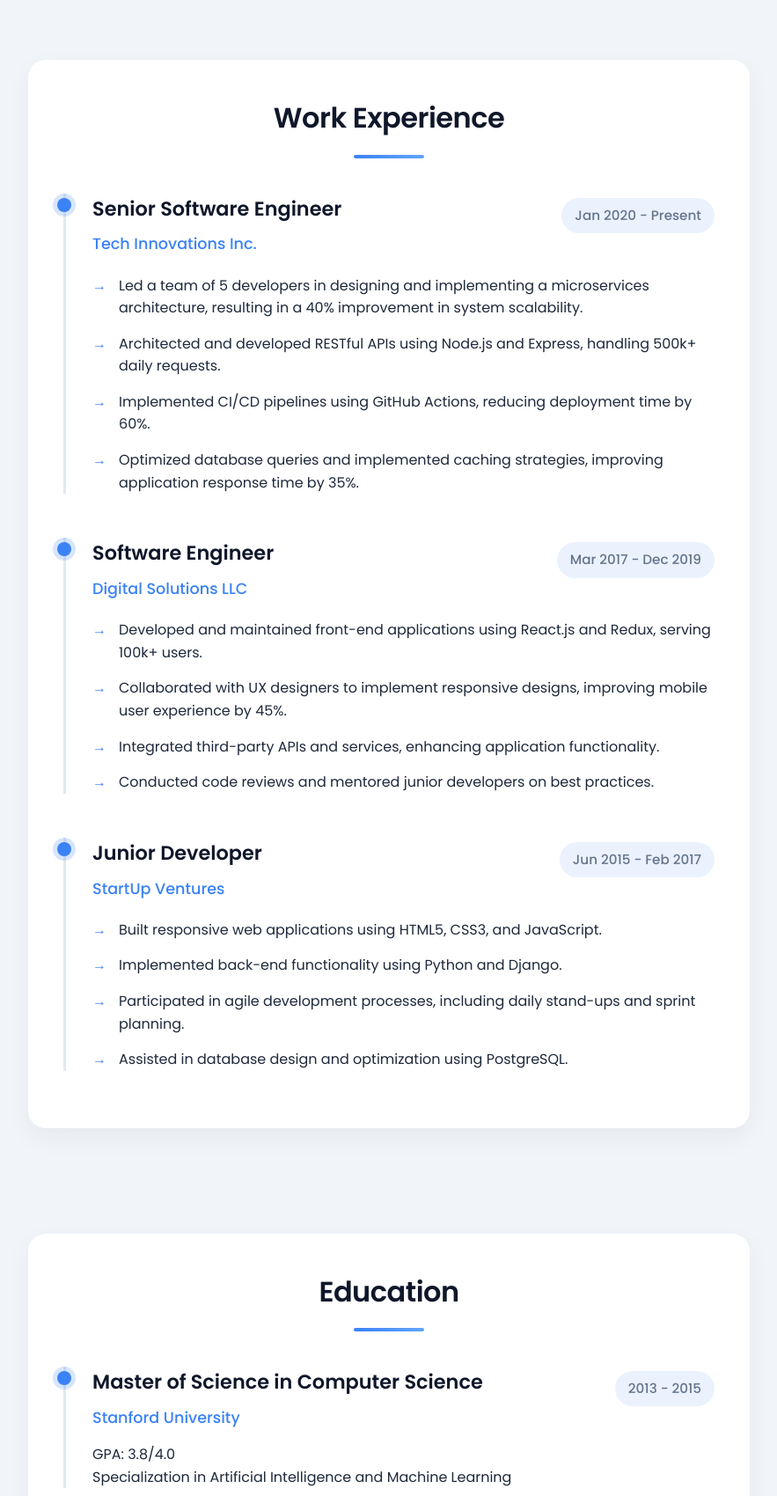
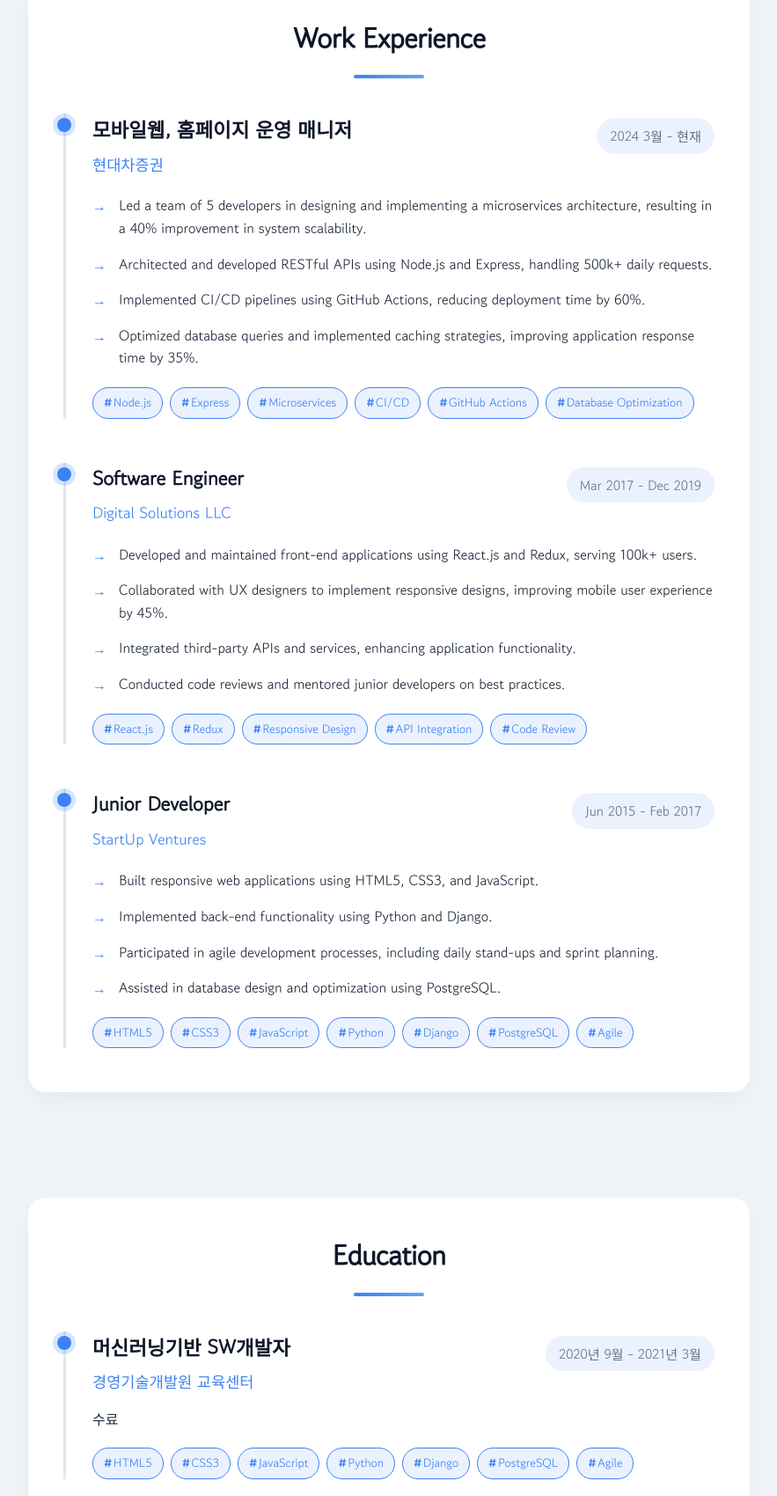
Before and after one commit to henrykimy1994/my-resume, a plain HTML site: page index.html in a window 1280 px wide. Shown: the part 1100-2800 px from the top of the page at 88% size, without its empty margins (198-1081 px from the left). Drawn offline with Linux system fonts and the light colour scheme.

Commit message:
content added
content added

```diff
--- a/index.html
+++ b/index.html
@@ -6,7 +6,11 @@
     <title>John Doe - Senior Software Engineer</title>
     <link rel="stylesheet" href="styles.css">
     <link rel="stylesheet" href="https://cdnjs.cloudflare.com/ajax/libs/font-awesome/6.4.0/css/all.min.css">
-    <link href="https://fonts.googleapis.com/css2?family=Poppins:wght@300;400;500;600;700&family=Roboto:wght@300;400;500;700&display=swap" rel="stylesheet">
+
+    <link rel="preconnect" href="https://fonts.googleapis.com">
+<link rel="preconnect" href="https://fonts.gstatic.com" crossorigin>
+<link href="https://fonts.googleapis.com/css2?family=Gowun+Dodum&display=swap" rel="stylesheet">
+
     <meta name="description" content="Professional resume of John Doe, Senior Software Engineer with expertise in JavaScript, Python, React.js, and more.">
 </head>
 <body>
@@ -18,16 +22,14 @@
                         <div class="profile-placeholder">JD</div>
                     </div>
                     <div class="name-title">
-                        <h1>John Doe</h1>
-                        <h2>Senior Software Engineer</h2>
+                        <h1>HENRY KIM</h1>
+                        <h2>중급 개발자</h2>
                     </div>
                 </div>
                 <div class="contact-info">
-                    <div class="contact-item"><i class="fas fa-envelope"></i> john.doe@email.com</div>
-                    <div class="contact-item"><i class="fas fa-phone"></i> (123) 456-7890</div>
-                    <div class="contact-item"><i class="fas fa-map-marker-alt"></i> San Francisco, CA</div>
-                    <div class="contact-item"><i class="fab fa-linkedin"></i> linkedin.com/in/johndoe</div>
-                    <div class="contact-item"><i class="fab fa-github"></i> github.com/johndoe</div>
+                    <a href="mailto:henrykimy.1994@gmail.com" target="_blank"><div class="contact-item"><i class="fas fa-envelope"></i>henrykimy.1994@gmail.com</div></a>
+                    <a href="tel:01065216641" target="_blank"><div class="contact-item"><i class="fas fa-phone"></i>010-6521-6641</div></a>
+                    <a href="https://naver.me/FPnqUq4u" target="_blank"><div class="contact-item"><i class="fas fa-map-marker-alt"></i>서울 금천구 독산산</div></a>
                 </div>
             </div>
         </header>
@@ -46,10 +48,10 @@
                     <div class="experience-item">
                         <div class="experience-header">
                             <div class="job-title-company">
-                                <h4>Senior Software Engineer</h4>
-                                <h5>Tech Innovations Inc.</h5>
+                                <h4>모바일웹, 홈페이지 운영 매니저</h4>
+                                <h5>현대차증권</h5>
                             </div>
-                            <div class="job-duration">Jan 2020 - Present</div>
+                            <div class="job-duration">2024 3월 - 현재</div>
                         </div>
                         <ul class="job-description">
                             <li>Led a team of 5 developers in designing and implementing a microservices architecture, resulting in a 40% improvement in system scalability.</li>
@@ -57,6 +59,14 @@
                             <li>Implemented CI/CD pipelines using GitHub Actions, reducing deployment time by 60%.</li>
                             <li>Optimized database queries and implemented caching strategies, improving application response time by 35%.</li>
                         </ul>
+                        <div class="job-skills">
+                            <span class="skill-tag">Node.js</span>
+                            <span class="skill-tag">Express</span>
+                            <span class="skill-tag">Microservices</span>
+                            <span class="skill-tag">CI/CD</span>
+                            <span class="skill-tag">GitHub Actions</span>
+                            <span class="skill-tag">Database Optimization</span>
+                        </div>
                     </div>
 
                     <div class="experience-item">
@@ -73,6 +83,13 @@
                             <li>Integrated third-party APIs and services, enhancing application functionality.</li>
                             <li>Conducted code reviews and mentored junior developers on best practices.</li>
                         </ul>
+                        <div class="job-skills">
+                            <span class="skill-tag">React.js</span>
+                            <span class="skill-tag">Redux</span>
+                            <span class="skill-tag">Responsive Design</span>
+                            <span class="skill-tag">API Integration</span>
+                            <span class="skill-tag">Code Review</span>
+                        </div>
                     </div>
 
                     <div class="experience-item">
@@ -89,6 +106,15 @@
                             <li>Participated in agile development processes, including daily stand-ups and sprint planning.</li>
                             <li>Assisted in database design and optimization using PostgreSQL.</li>
                         </ul>
+                        <div class="job-skills">
+                            <span class="skill-tag">HTML5</span>
+                            <span class="skill-tag">CSS3</span>
+                            <span class="skill-tag">JavaScript</span>
+                            <span class="skill-tag">Python</span>
+                            <span class="skill-tag">Django</span>
+                            <span class="skill-tag">PostgreSQL</span>
+                            <span class="skill-tag">Agile</span>
+                        </div>
                     </div>
                 </div>
             </section>
@@ -99,25 +125,49 @@
                     <div class="education-item">
                         <div class="education-header">
                             <div class="degree-institution">
-                                <h4>Master of Science in Computer Science</h4>
-                                <h5>Stanford University</h5>
+                                <h4>머신러닝기반 SW개발자</h4>
+                                <h5>경영기술개발원 교육센터</h5>
                             </div>
-                            <div class="education-duration">2013 - 2015</div>
+                            <div class="education-duration">2020년 9월 - 2021년 3월</div>
                         </div>
-                        <p>GPA: 3.8/4.0</p>
-                        <p>Specialization in Artificial Intelligence and Machine Learning</p>
+                        <p>수료</p>
+                        <div class="job-skills">
+                            <span class="skill-tag">HTML5</span>
+                            <span class="skill-tag">CSS3</span>
+                            <span class="skill-tag">JavaScript</span>
+                            <span class="skill-tag">Python</span>
+                            <span class="skill-tag">Django</span>
+                            <span class="skill-tag">PostgreSQL</span>
+                            <span class="skill-tag">Agile</span>
+                        </div>
                     </div>
 
                     <div class="education-item">
                         <div class="education-header">
                             <div class="degree-institution">
-                                <h4>Bachelor of Science in Computer Engineering</h4>
-                                <h5>University of California, Berkeley</h5>
+                                <h4>신학순결학</h4>
+                                <h5>선문대학교</h5>
                             </div>
-                            <div class="education-duration">2009 - 2013</div>
+                            <div class="education-duration">2014 - 2018</div>
                         </div>
-                        <p>GPA: 3.7/4.0</p>
-                        <p>Dean's List, Graduated with Honors</p>
+                        <p>졸업 공로상 수여</p>
+                        <p>2016 신학순결학과 학생회 회장</p>
+                        <p>2015 신학순결학과 학생회 기획팀 부장</p>
+                        <p>2014 신학순결학과 학생회 기획팀 팀원</p>
+                        <p>2014 - 2017 채플 피아노 반주자</p>
+                    </div>
+
+                    <div class="education-item">
+                        <div class="education-header">
+                            <div class="degree-institution">
+                                <h4>생물학</h4>
+                                <h5>University of Hawaii at Manoa (하와이주립대학교)</h5>
+                            </div>
+                            <div class="education-duration">2012 - 2013</div>
+                        </div>
+                        <p>70% 등록금 장학생</p>
+                        <p>우등생 프로그램(Honors Program) 임원</p>
+                        <p>하와이 학부생 이니셔티브 프로그램(HUI Program) 임원</p>
                     </div>
                 </div>
             </section>
@@ -282,12 +332,12 @@
 
         <div class="download-container">
             <button id="downloadBtn" class="download-btn">
-                <i class="fas fa-download"></i> Download Resume as PDF
+                <i class="fas fa-download"></i>이력서 PDF 다운로드
             </button>
         </div>
 
         <footer>
-            <p>References available upon request</p>
+            <p>증명 서류들은 요청해주시면 보내드리겠습니다.</p>
             <p class="last-updated">Last updated: March 2025</p>
         </footer>
     </div>
--- a/script.js
+++ b/script.js
@@ -94,6 +94,14 @@ function animateSectionContents(section) {
                 setTimeout(() => {
                     li.classList.add('animate-item');
                 }, 300 + (liIndex * 150));
+            });
+
+            // Animate skill tags with a staggered delay
+            const skillTags = item.querySelectorAll('.skill-tag');
+            skillTags.forEach((tag, tagIndex) => {
+                setTimeout(() => {
+                    tag.classList.add('animate-item');
+                }, 500 + (tagIndex * 100));
             });
         }, index * 300);
     });
--- a/styles.css
+++ b/styles.css
@@ -21,7 +21,7 @@
 }
 
 body {
-    font-family: 'Poppins', sans-serif;
+    font-family: "Gowun Dodum", sans-serif;
     color: var(--text-color);
     background-color: var(--background-color);
     line-height: 1.6;
@@ -35,6 +35,11 @@ body {
     padding: 0;
     background-color: transparent;
     overflow: visible;
+}
+
+a {
+    text-decoration: none;
+    color: inherit;
 }
 
 /* Modern header styles */
@@ -344,6 +349,40 @@ main {
     font-weight: bold;
 }
 
+/* Job Skills Tags */
+.job-skills {
+    display: flex;
+    flex-wrap: wrap;
+    gap: 8px;
+    margin-top: 20px;
+}
+
+/* Job Skills Tags */
+.skill-tag {
+    background-color: rgba(59, 130, 246, 0.1);
+    color: var(--secondary-color);
+    border: 1px solid var(--secondary-color);
+    border-radius: 30px;
+    padding: 6px 12px;
+    font-size: 0.85rem;
+    font-weight: 500;
+    display: inline-flex;
+    align-items: center;
+    transition: all 0.2s ease;
+}
+
+.skill-tag:hover {
+    background-color: var(--secondary-color);
+    color: white;
+    transform: translateY(-2px);
+}
+
+.skill-tag::before {
+    content: '#';
+    margin-right: 2px;
+    font-weight: 700;
+}
+
 /* Skills section styles */
 .skills-container {
     display: grid;
@@ -447,6 +486,18 @@ main {
     border-radius: 10px;
     width: 0;
     transition: width 1.5s cubic-bezier(0.19, 1, 0.22, 1);
+}
+
+/* Animation for skill tags */
+.skill-tag {
+    opacity: 0;
+    transform: scale(0.8);
+    transition: all 0.3s ease;
+}
+
+.skill-tag.animate-item {
+    opacity: 1;
+    transform: scale(1);
 }
 
 /* Projects section styles */
```
